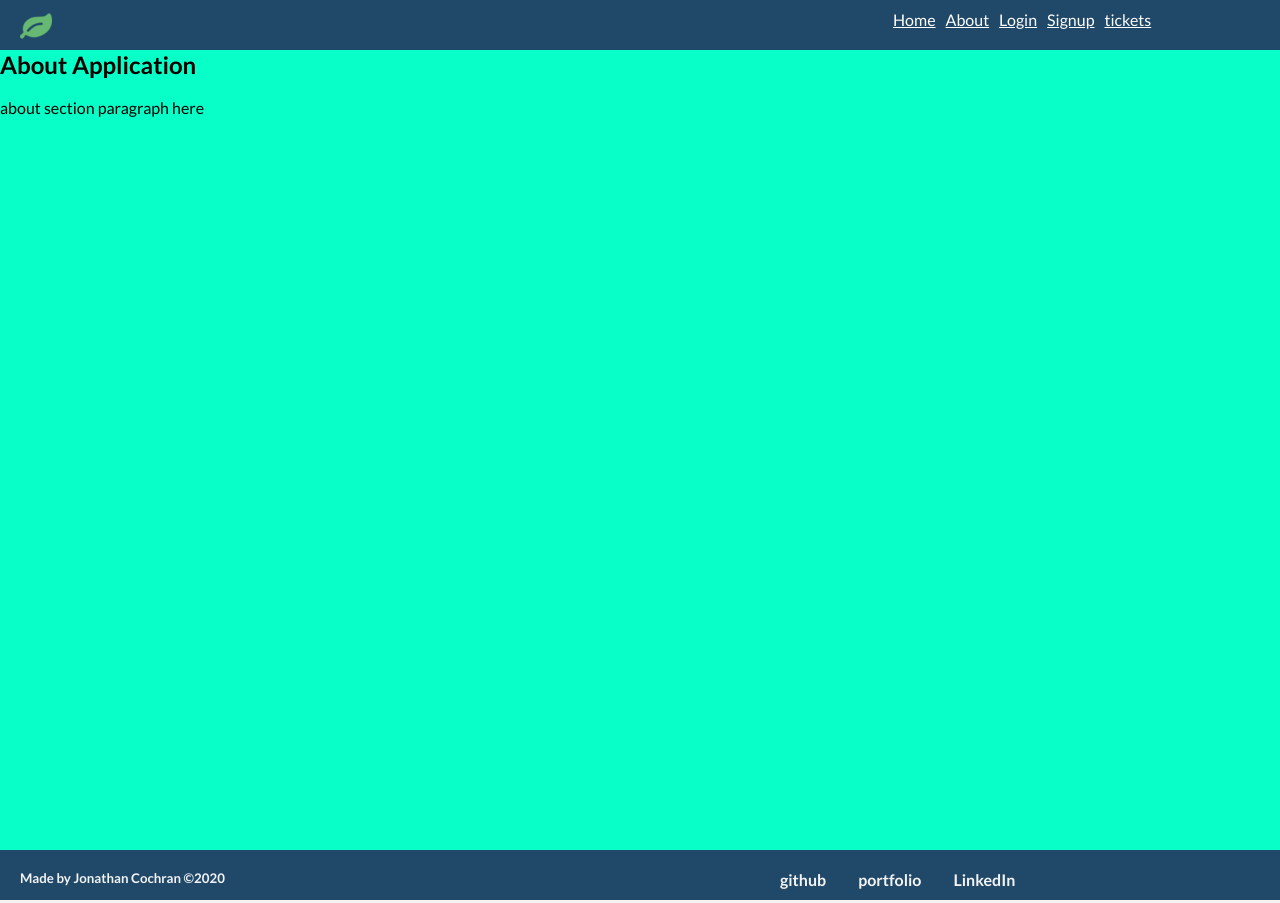
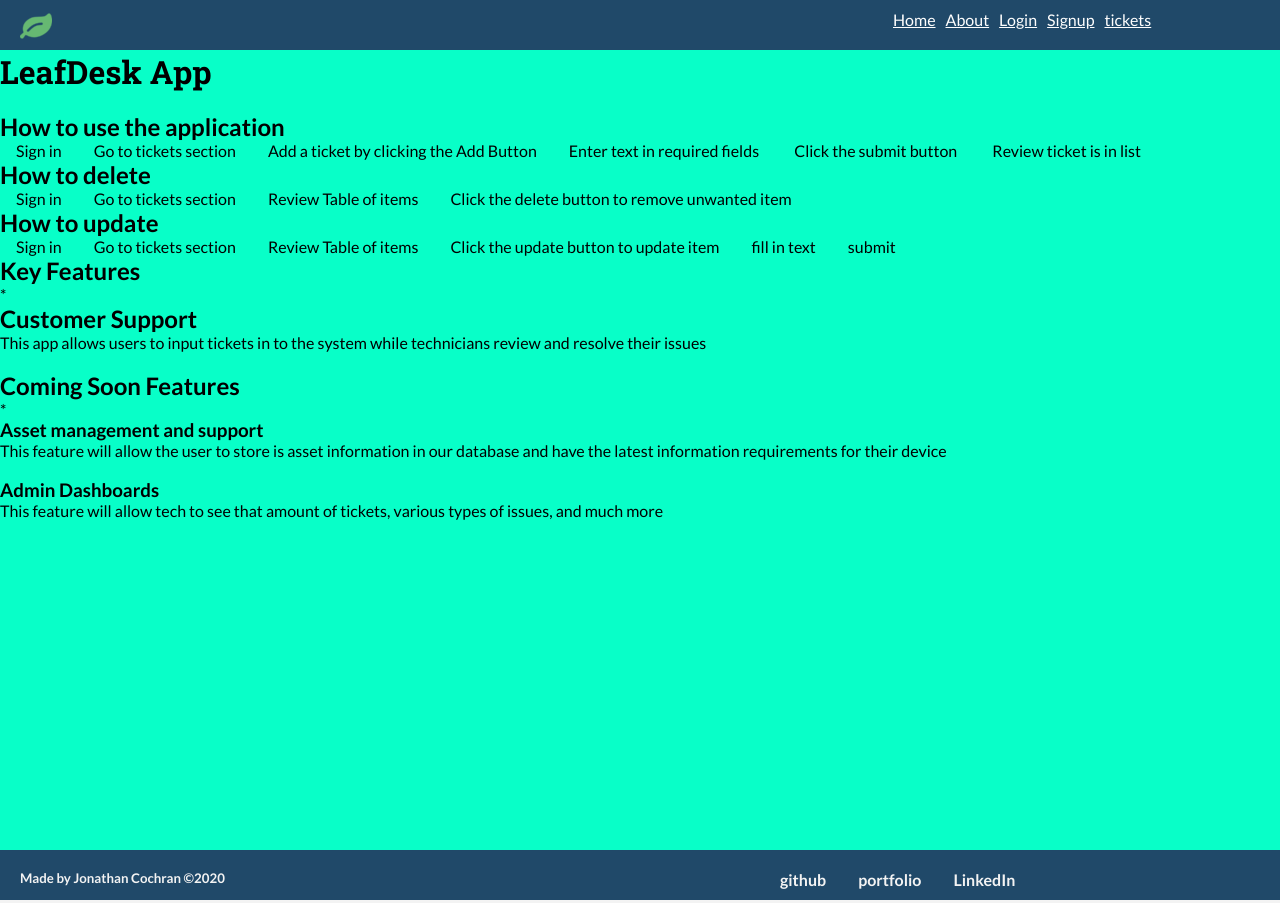
Before and after one commit to jcochran206/ticket-system-capstone-client, a React (Create React App) app: page /hero/1 in a window 1280 px wide. Built offline with nearby package versions, Linux system fonts and the light colour scheme; no server answers.

Commit message:
updated content for about section

```diff
--- a/src/components/Sections/About/about.js
+++ b/src/components/Sections/About/about.js
@@ -5,11 +5,56 @@ export default function HowTo() {
     return(
         <div className="HowTo">
             <div className="title">
-                <h2>About Application</h2>
+                <h1>LeafDesk App</h1>
             </div>
             <br/>
-            <div className="">
-                <p>about section paragraph here</p>
+            <div className="step-container">
+                <div className="steps">
+                    <h2>How to use the application</h2>
+                    <ol>
+                        <li>Sign in</li>
+                        <li>Go to tickets section</li>
+                        <li>Add a ticket by clicking the Add Button</li>
+                        <li>Enter text in required fields </li>
+                        <li>Click the submit button </li>
+                        <li>Review ticket is in list</li>
+                    </ol>
+                </div>
+                <div className="steps">
+                    <h2>How to delete</h2>
+                    <ul>
+                        <li>Sign in</li>
+                        <li>Go to tickets section</li>
+                        <li>Review Table of items</li>
+                        <li>Click the delete button to remove unwanted item</li>
+                    </ul>
+                </div>
+                <div className="steps">
+                    <h2>How to update</h2>
+                    <ul>
+                        <li>Sign in</li>
+                        <li>Go to tickets section</li>
+                        <li>Review Table of items</li>
+                        <li>Click the update button to update item</li>
+                        <li>fill in text</li>
+                        <li>submit</li>
+                    </ul>
+                </div>
+            </div>
+
+            <div className="content">
+                <h2>Key Features</h2>
+                <span> * </span>
+                <h2>Customer Support</h2>
+                <p>This app allows users to input tickets in to the system while technicians review and resolve their issues</p>
+                <br/>
+                <h2>Coming Soon Features</h2>
+                <span> * </span>
+                <h3>Asset management and support</h3>
+                <p>This feature will allow the user to store is asset information in our database and have the latest information requirements for their device</p>
+                <br/>
+                <h3>Admin Dashboards</h3>
+                <p>This feature will allow tech to see that amount of tickets, various types of issues, and much more</p>
             </div>
         </div>
     )
```
